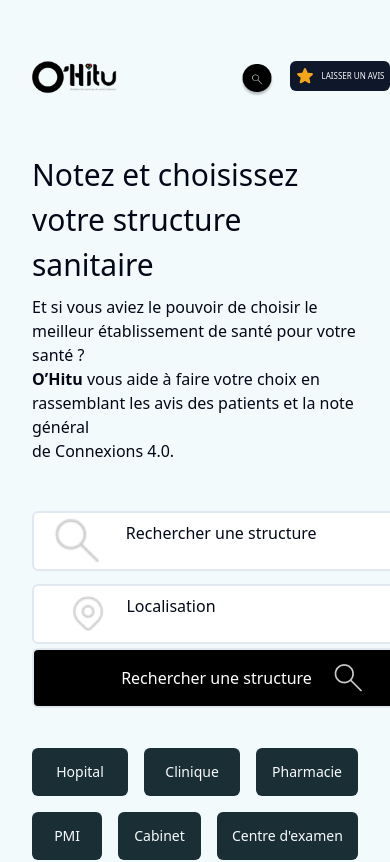
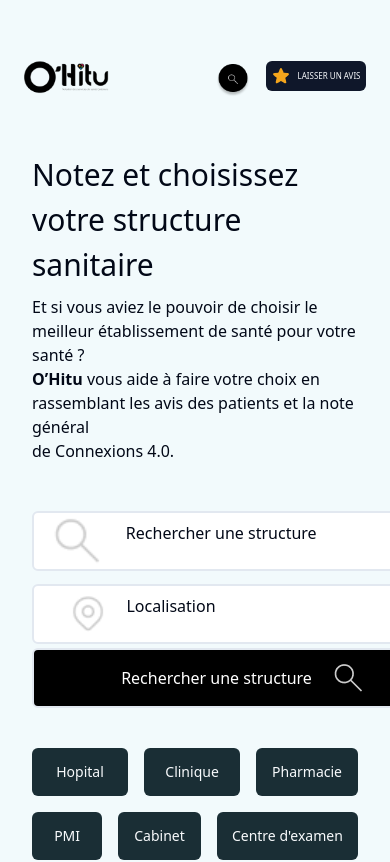
Before and after one commit to JojoELITE/O-Hitu-vite-project, a React (Vite) app: page / in a window 390 px wide. Shown: the top 862 px of the page. Built offline with nearby package versions, Linux system fonts and the light colour scheme.

Commit message:
fin de la version mobile

```diff
--- a/src/pages/Home.jsx
+++ b/src/pages/Home.jsx
@@ -9,14 +9,14 @@ function Home() {
 
         <nav className="items-center py-12  bg-[#F2FAFC] flex justify-between">
 
-            <div className="px-8">
+            <div className="px-6">
 
                 <img className="h-14" src="assets/Group_9__5_-removebg-preview 1.png" alt="logo"/>
 
             </div>
 
 
-            <div className="flex items-center">
+            <div className="flex items-center px-6">
 
                 <div className="">
                     <Button className="text-[16px]" variant="online">
```
